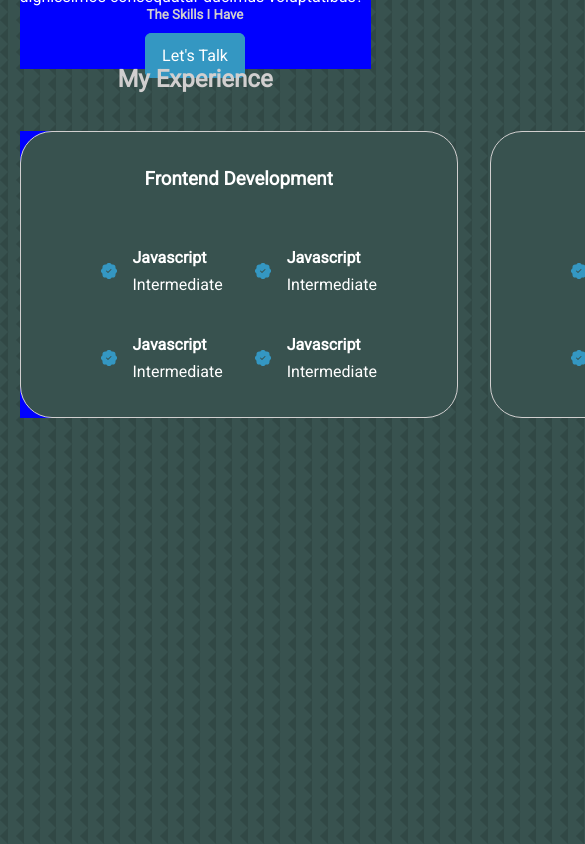
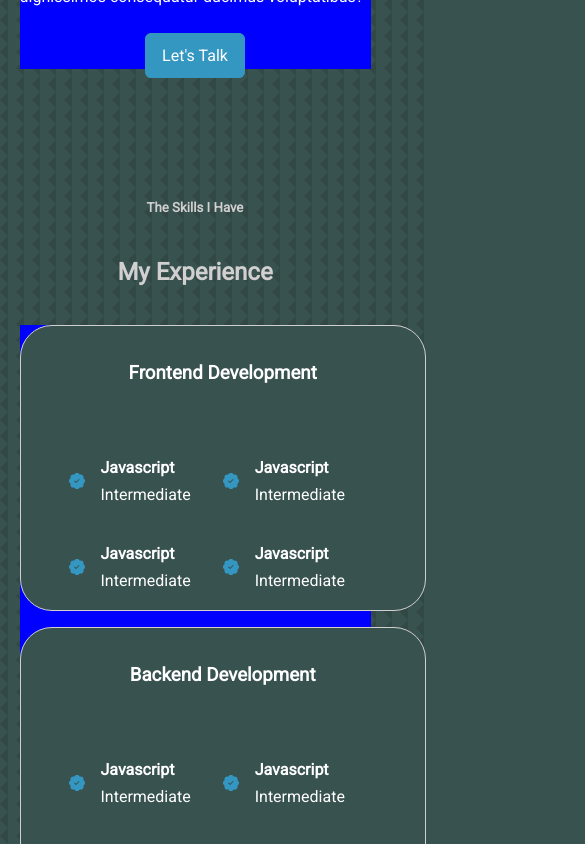
Before and after one commit to DanteThuta/react_portfolio, a React (Create React App) app: page / in a window 390 px wide. Shown: the part 1940-2784 px from the top of the page, 585 px wide, since content can reach past the window. Built offline with nearby package versions, Linux system fonts and the light colour scheme; the HTML template or start-up script is replaced by a standard one.

Commit message:
Experience Section Finished

```diff
--- a/src/components/Experience/experience.css
+++ b/src/components/Experience/experience.css
@@ -38,3 +38,43 @@
 .experience__details-icon {
   color: var(--color-main);
 }
+
+/* Media Screens */
+
+/* for Table Screens */
+
+@media screen and (max-width: 1024px) {
+  .experience__container {
+    grid-template-columns: 1fr;
+  }
+
+  .experience__container > div {
+    width: 100%;
+    /* padding: 2rem; */
+    margin: 0 auto;
+  }
+  .experience__content {
+    padding: 1rem;
+  }
+}
+
+/* for Smallar Screens*/
+
+@media screen and (max-width: 600px) {
+  .experience__container {
+    gap: 1rem;
+  }
+
+  .experience__container > div {
+    width: 100%;
+    padding: 0 2rem;
+  }
+
+  .experience__container > div h3 {
+    margin-top: 2rem;
+  }
+
+  .experience__content {
+    padding-right: 3rem;
+  }
+}
--- a/src/index.css
+++ b/src/index.css
@@ -65,7 +65,7 @@ h1 {
 
 section {
   margin-top: 8rem;
-  height: 100vh;
+  /* height: 100vh; */
 }
 
 section > h2,
```
